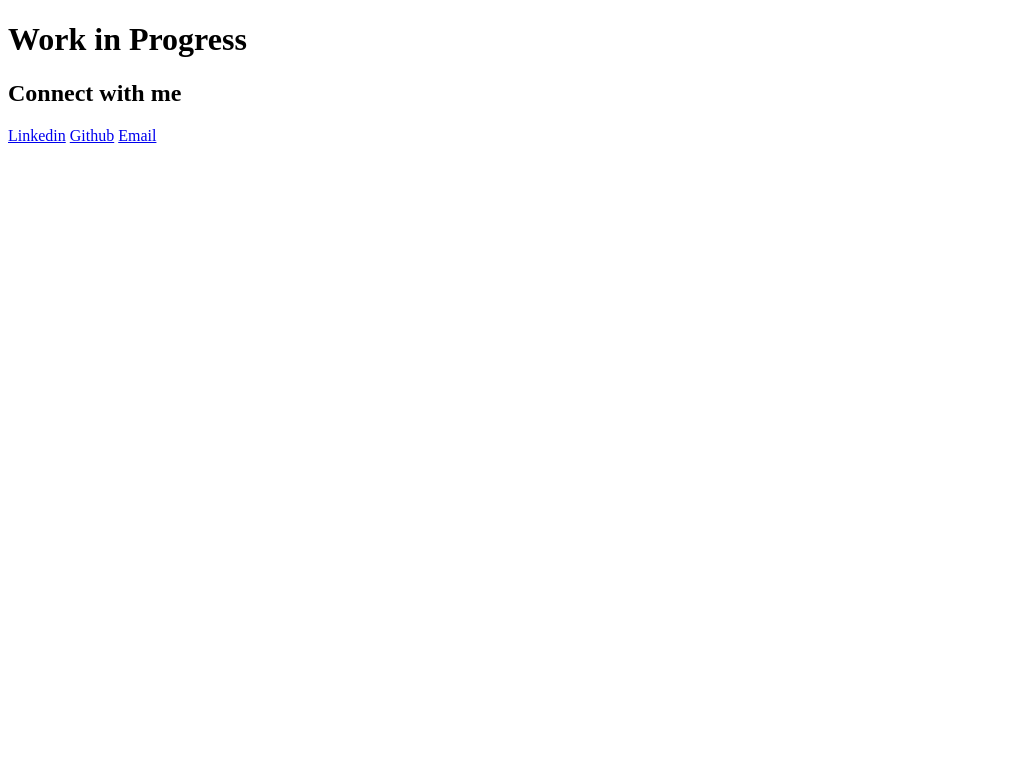
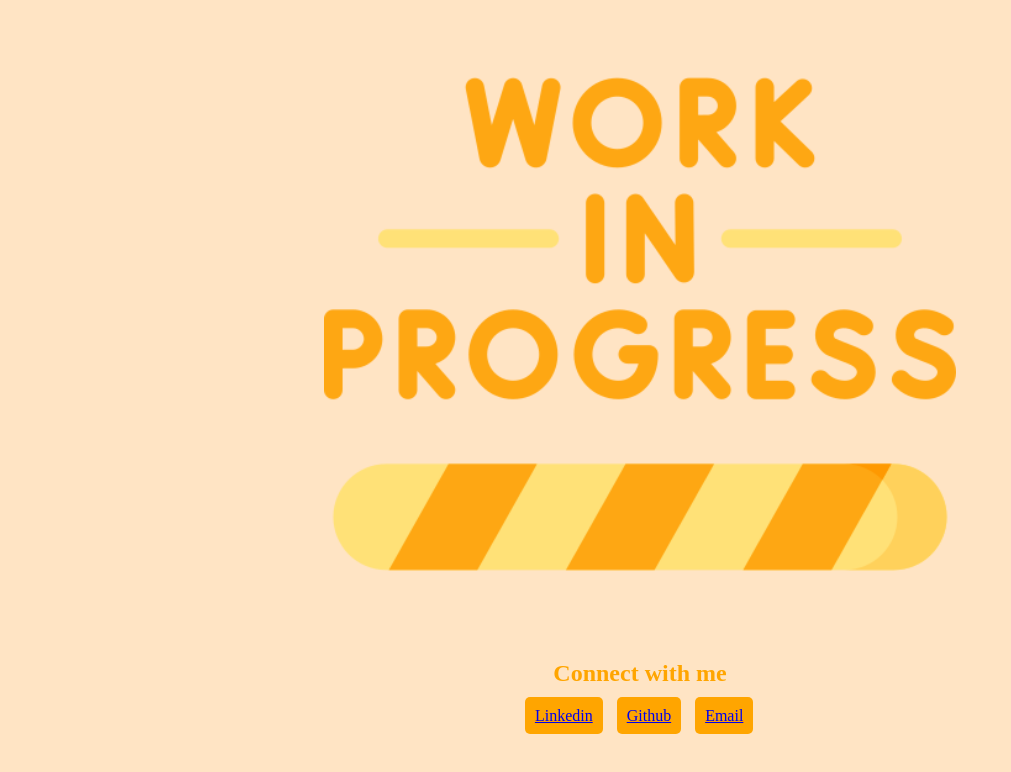
Before and after one commit to tpsawant027/tpsawant027.github.io, a plain HTML site: page index.html in a window 1280 px wide. Shown: the whole page, without its empty margins (0-1011 px from the left). Drawn offline with Linux system fonts and the light colour scheme.

Commit message:
added css

```diff
--- a/index.html
+++ b/index.html
@@ -9,7 +9,7 @@
 </head>
 <body>
     <header>
-        <h1>Work in Progress</h1>
+        <img src="./resources/work-in-progress.png" alt="work in progress">
     </header>
 
     <footer>
--- a/style.css
+++ b/style.css
@@ -0,0 +1,29 @@
+*{
+    box-sizing: border-box;
+}
+body{
+    background-color: bisque;
+}
+header img{
+    display: block;
+    width: 50%;
+    margin: 0 auto;
+}
+footer{
+    width: 19%;
+    margin: 0 auto;
+}
+footer h2{
+    text-align: center;
+    color: orange;
+}
+a{
+    padding: 10px;
+    margin: 5px;
+    background-color: orange;
+    border-radius: 5px;
+}
+a:hover{
+    background-color: white;
+
+}
```
Also changed, not shown: resources/work-in-progress.png (added).
